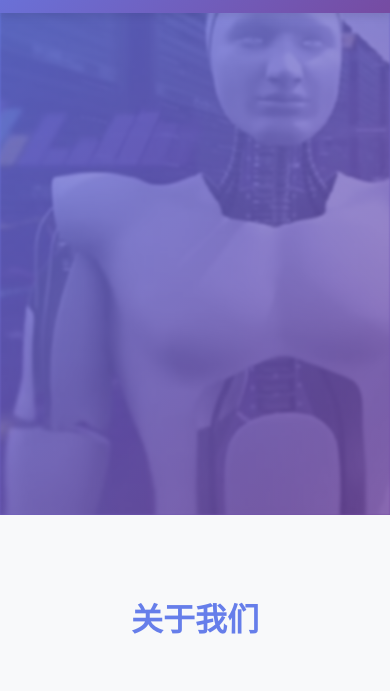
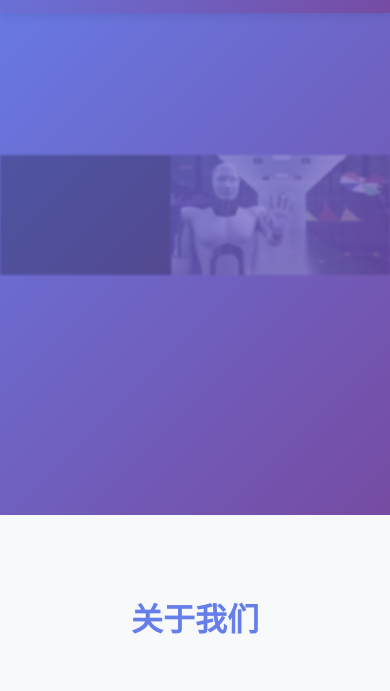
Before and after one commit to qxcjust/cyaispace, a plain HTML site: page index.html in a window 390 px wide. Shown: the part 145-836 px from the top of the page. Drawn offline with Linux system fonts and the light colour scheme.

Commit message:
Crop robot image for better mobile viewing with responsive CSS

```diff
--- a/styles.css
+++ b/styles.css
@@ -95,10 +95,18 @@ body {
     left: 0;
     right: 0;
     bottom: 0;
-    background: url('../images/robot-bg-optimized.jpg') left center/cover no-repeat;
+    background: url('../images/robot-bg-cropped.jpg') center center/cover no-repeat;
     opacity: 0.25;
     filter: saturate(0.5) blur(1px);
     z-index: 0;
+}
+
+/* 响应式：移动端优化 */
+@media (max-width: 768px) {
+    .hero::before {
+        background-position: left center;
+        background-size: contain;
+    }
 }
 
 .hero .container {
```
Also changed, not shown: images/robot-bg-cropped.jpg (added).
